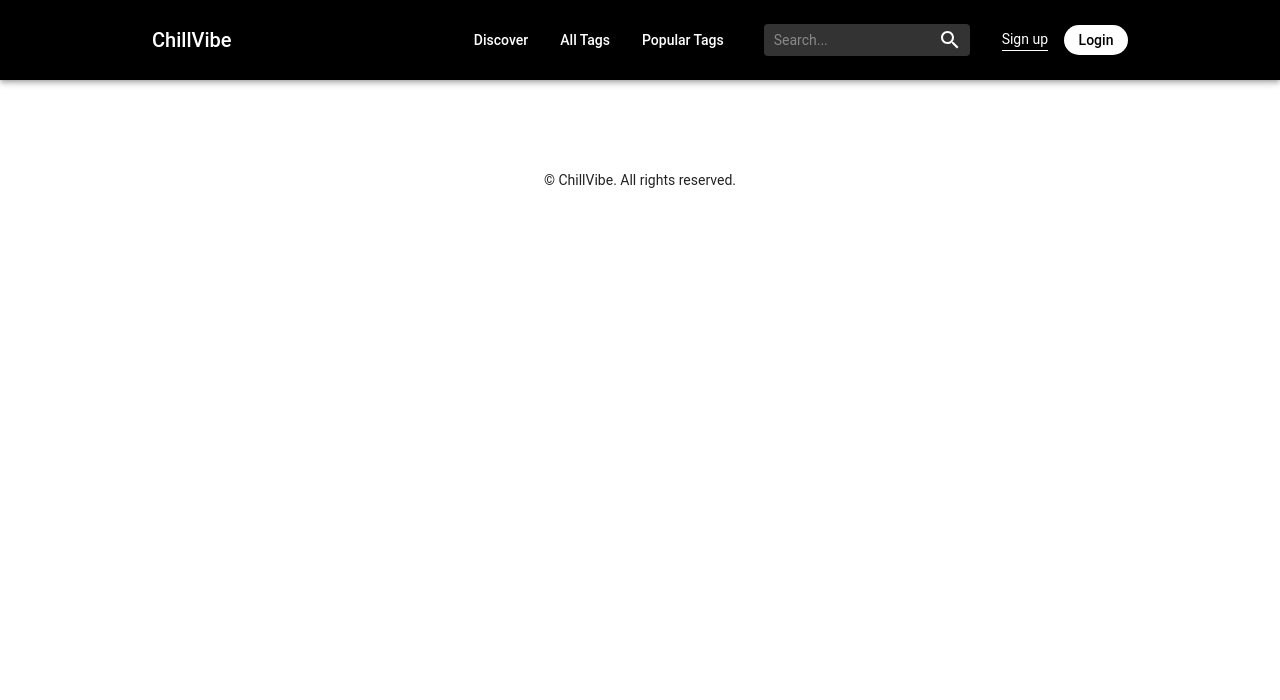
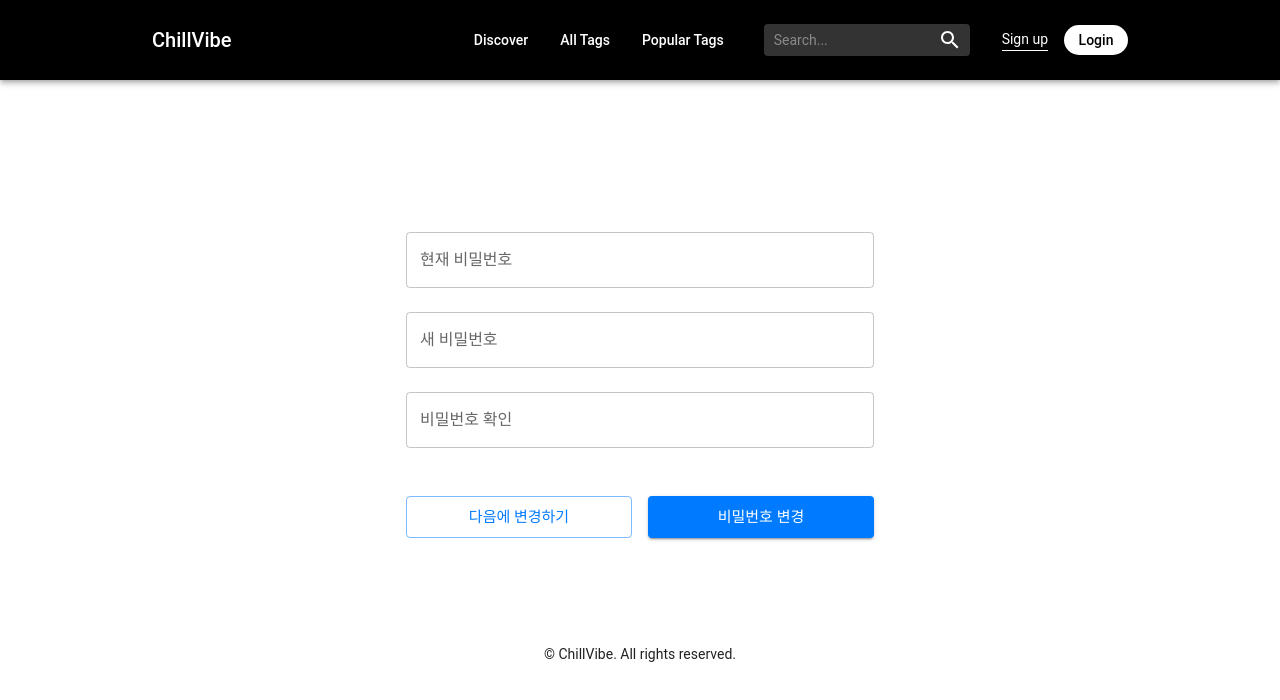
Before and after one commit to TEAM-ChillVibe/chillvibe-frontend, a React (Create React App) app: page /edit-password in a window 1280 px wide. Shown: the top 700 px of the page. Built offline with nearby package versions, Linux system fonts and the light colour scheme.

Commit message:
feat : 비밀번호 변경 페이지 구현

```diff
--- a/src/Router.jsx
+++ b/src/Router.jsx
@@ -8,7 +8,8 @@ const MyPage = lazy(() => import('./pages/mypage/MyPage'));
 const Comment = lazy(() => import('./pages/comment/Comment'));
 const Login = lazy(() => import('./pages/auth/login/Login'));
 const Signup = lazy(() => import('./pages/auth/signup/Signup'));
-const EditProfile = lazy(() => import('./pages/mypage/EditProfile'));
+const EditProfile = lazy(() => import('./pages/mypage/edit/EditProfile'));
+const EditPassword = lazy(() => import('./pages/mypage/edit/EditPassword'));
 const Search = lazy(() => import('./pages/search/SearchPage'));
 const Forbidden = lazy(() => import('./pages/error/code/Forbidden'));
 const InternalServerError = lazy(
@@ -51,6 +52,7 @@ const Router = () => {
         <Route path="/login" element={<Login />} />
         <Route path="/signup" element={<Signup />} />
         <Route path="/edit-profile" element={<EditProfile />} />
+        <Route path="/edit-password" element={<EditPassword />} />
         <Route path="/search" element={<Search />} />
         <Route path="/403" element={<Forbidden />} />
         <Route path="/500" element={<InternalServerError />} />
--- /dev/null
+++ b/src/pages/mypage/edit/EditPassword.jsx
@@ -0,0 +1,122 @@
+import React, { useState } from 'react';
+import { Box, Button, TextField } from '@mui/material';
+import { useNavigate } from 'react-router-dom';
+import { axiosWithToken } from '../../../axios';
+
+const EditPassword = () => {
+  const [oldPassword, setOldPassword] = useState('');
+  const [newPassword, setNewPassword] = useState('');
+  const [confirmPassword, setConfirmPassword] = useState('');
+  const [error, setError] = useState('');
+  const navigate = useNavigate();
+
+  const handleSubmit = async event => {
+    event.preventDefault();
+
+    // 비밀번호 확인
+    if (newPassword !== confirmPassword) {
+      setError('새 비밀번호와 확인 비밀번호가 일치하지 않습니다.');
+      return;
+    }
+
+    // 기존 비밀번호와 새로운 비밀번호가 같을 경우
+    if (oldPassword === newPassword) {
+      setError('기존 비밀번호와 새 비밀번호가 동일합니다.');
+      return;
+    }
+
+    setError('');
+
+    // 확인 창 표시
+    const isConfirmed = window.confirm('비밀번호를 변경하시겠습니까?');
+    if (!isConfirmed) {
+      return; // 사용자가 취소를 클릭하면 아무 작업도 하지 않음
+    }
+
+    try {
+      await axiosWithToken.put('/api/password', {
+        oldPassword,
+        newPassword,
+        confirmPassword,
+      });
+
+      // 변경 성공 알림
+      window.alert('비밀번호가 성공적으로 변경되었습니다.');
+
+      // 확인 버튼 클릭 시 홈 페이지로 이동
+      navigate('/my-page');
+    } catch (error) {
+      setError('비밀번호 변경에 실패했습니다. 다시 시도해 주세요.');
+    }
+  };
+
+  const handleSkip = () => {
+    navigate(-1); // 이전 페이지로 이동
+  };
+
+  return (
+    <Box
+      sx={{
+        width: '70%',
+        minWidth: '350px',
+        maxWidth: '500px',
+        display: 'flex',
+        flexDirection: 'column',
+        alignItems: 'center',
+        justifyContent: 'center',
+        m: '0 auto',
+        mt: 15,
+        p: 2,
+      }}
+    >
+      <form onSubmit={handleSubmit}>
+        <TextField
+          label="현재 비밀번호"
+          fullWidth
+          type="password"
+          value={oldPassword}
+          onChange={e => setOldPassword(e.target.value)}
+          margin="normal"
+        />
+        <TextField
+          label="새 비밀번호"
+          fullWidth
+          type="password"
+          value={newPassword}
+          onChange={e => setNewPassword(e.target.value)}
+          margin="normal"
+        />
+        <TextField
+          label="비밀번호 확인"
+          fullWidth
+          type="password"
+          value={confirmPassword}
+          onChange={e => setConfirmPassword(e.target.value)}
+          margin="normal"
+          error={!!error}
+          helperText={error}
+        />
+        <Box sx={{ width: '100%', display: 'flex', mt: 5, gap: 2 }}>
+          <Button
+            variant="outlined"
+            onClick={handleSkip}
+            sx={{ flex: 1 }}
+            size="large"
+          >
+            다음에 변경하기
+          </Button>
+          <Button
+            type="submit"
+            variant="contained"
+            sx={{ flex: 1 }}
+            size="large"
+          >
+            비밀번호 변경
+          </Button>
+        </Box>
+      </form>
+    </Box>
+  );
+};
+
+export default EditPassword;
--- a/src/pages/mypage/EditProfile.jsx
+++ b/src/pages/mypage/edit/EditProfile.jsx
@@ -1,4 +1,4 @@
-import BaseContainer from '../../components/layout/BaseContainer';
+import BaseContainer from '../../../components/layout/BaseContainer';
 import {
   Avatar,
   Box,
@@ -11,18 +11,14 @@ import IconButton from '@mui/material/IconButton';
 import { AddPhotoAlternate } from '@mui/icons-material';
 import React, { useState, useEffect } from 'react';
 import { useNavigate } from 'react-router-dom';
-import { axiosWithToken } from '../../axios';
-import { fetchAllHashtags } from '../../api/hashtag/hashtagApi';
-import HashtagChips from '../../components/common/HashtagChips';
+import { axiosWithToken } from '../../../axios';
+import { fetchAllHashtags } from '../../../api/hashtag/hashtagApi';
+import HashtagChips from '../../../components/common/HashtagChips';
 
 const EditProfile = () => {
   const [email, setEmail] = useState('');
-  const [password, setPassword] = useState('');
-  const [newPassword, setNewPassword] = useState('');
-  const [confirmPassword, setConfirmPassword] = useState('');
   const [nickname, setNickname] = useState('');
   const [introduction, setIntroduction] = useState(''); // 소개글 상태 추가
-  const [passwordMatchError, setPasswordMatchError] = useState('');
   const [profileImage, setProfileImage] = useState(null);
   const [isPublic, setIsPublic] = useState(null);
   const [imagePreview, setImagePreview] = useState('');
@@ -87,13 +83,6 @@ const EditProfile = () => {
   const handleSubmit = async event => {
     event.preventDefault();
 
-    // 비밀번호 확인
-    if (password !== confirmPassword) {
-      setPasswordMatchError('비밀번호가 일치하지 않습니다.');
-      return;
-    }
-    setPasswordMatchError('');
-
     // 사용자 정보 업데이트 API 호출
     try {
       const formData = new FormData();
@@ -103,17 +92,17 @@ const EditProfile = () => {
       if (profileImage) {
         formData.append('profileImage', profileImage);
       }
-      if (password) {
-        formData.append('password', password);
-      }
 
       await axiosWithToken.put('/api/mypage', formData); // 적절한 API 엔드포인트로 수정하세요.
       navigate('/mypage'); // 성공 후 리디렉션
     } catch (error) {}
   };
 
-  const isFormValid =
-    email && nickname && (password === confirmPassword || !password);
+  const isFormValid = email && nickname;
+
+  const handleChangePassword = () => {
+    navigate('/edit-password'); // 비밀번호 변경 페이지로 이동
+  };
 
   return (
     <BaseContainer>
@@ -183,32 +172,6 @@ const EditProfile = () => {
             margin="normal"
           />
           <TextField
-            label="기존 비밀번호"
-            fullWidth
-            type="password"
-            value={password}
-            onChange={e => setPassword(e.target.value)}
-            margin="normal"
-          />
-          <TextField
-            label="새 비밀번호"
-            fullWidth
-            type="password"
-            value={newPassword}
-            onChange={e => setNewPassword(e.target.value)}
-            margin="normal"
-          />
-          <TextField
-            label="비밀번호 확인"
-            fullWidth
-            type="password"
-            value={confirmPassword}
-            onChange={e => setConfirmPassword(e.target.value)}
-            margin="normal"
-            error={!!passwordMatchError}
-            helperText={passwordMatchError}
-          />
-          <TextField
             label="소개글"
             fullWidth
             multiline
@@ -222,16 +185,23 @@ const EditProfile = () => {
             selectedHashtag={selectedHashtags}
             onHashtagClick={handleHashtagClick}
           />
+          <Box
+            display="flex"
+            justifyContent="center"
+            alignItems="center"
+            sx={{ mt: 5 }}
+          >
             <FormControlLabel
-            label="프로필 공개여부"
+              label="게시글 공개"
+              labelPlacement="start"
               control={
                 <Switch
                   checked={isPublic}
                   onChange={() => setIsPublic(prev => !prev)}
                 />
               }
-            sx={{ mt: 2 }}
             />
+          </Box>
           {/* 버튼 */}
           <Box sx={{ width: '100%', display: 'flex', mt: 5, gap: 2 }}>
             <Button
@@ -253,6 +223,15 @@ const EditProfile = () => {
             </Button>
           </Box>
         </form>
+        <Button
+          variant="text"
+          fullWidth
+          onClick={handleChangePassword}
+          sx={{ flex: 1, my: 5 }}
+          size="large"
+        >
+          비밀번호 변경
+        </Button>
       </Box>
     </BaseContainer>
   );
```
Lines whose indentation alone changed are shown as unchanged.
